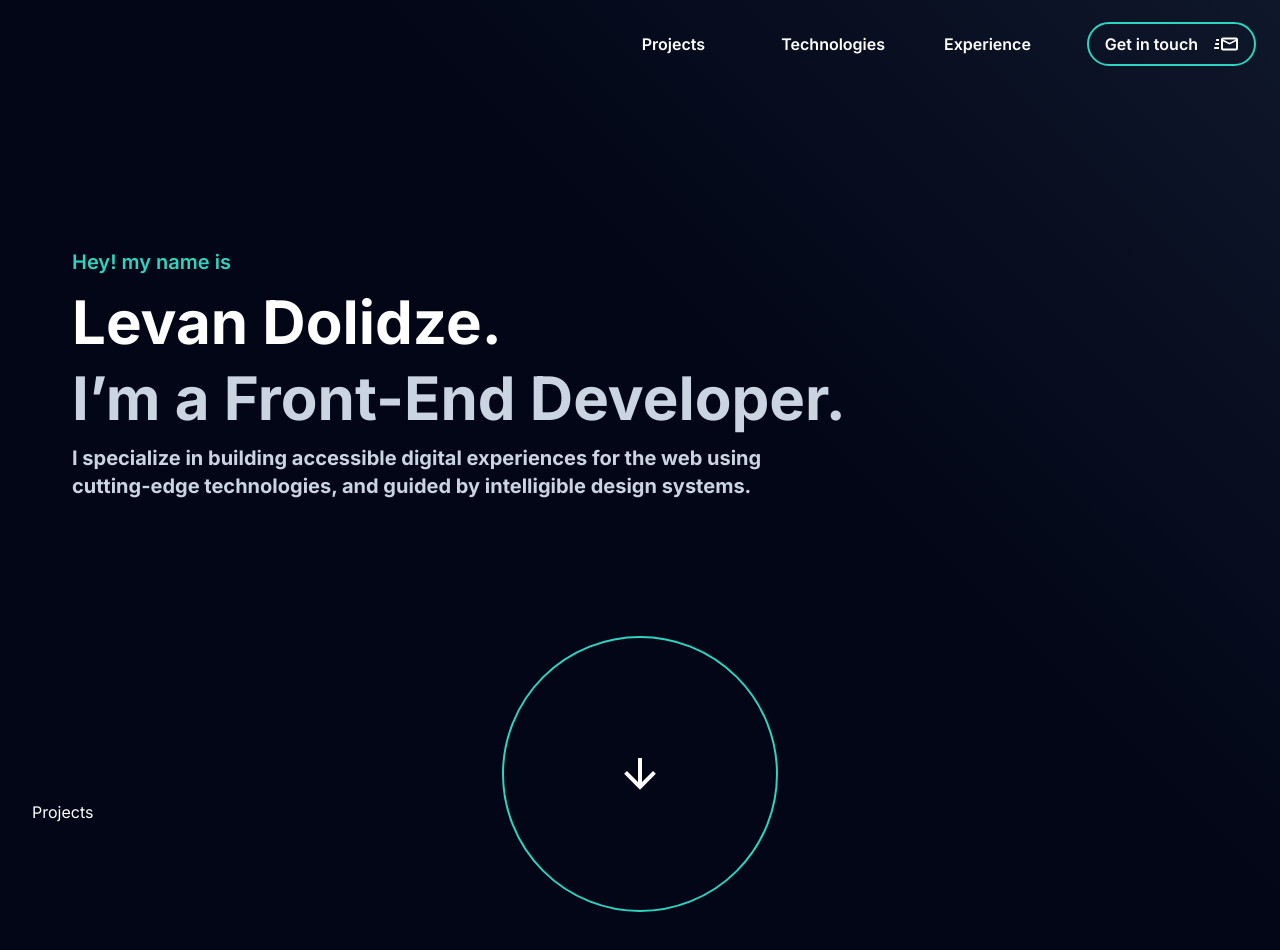
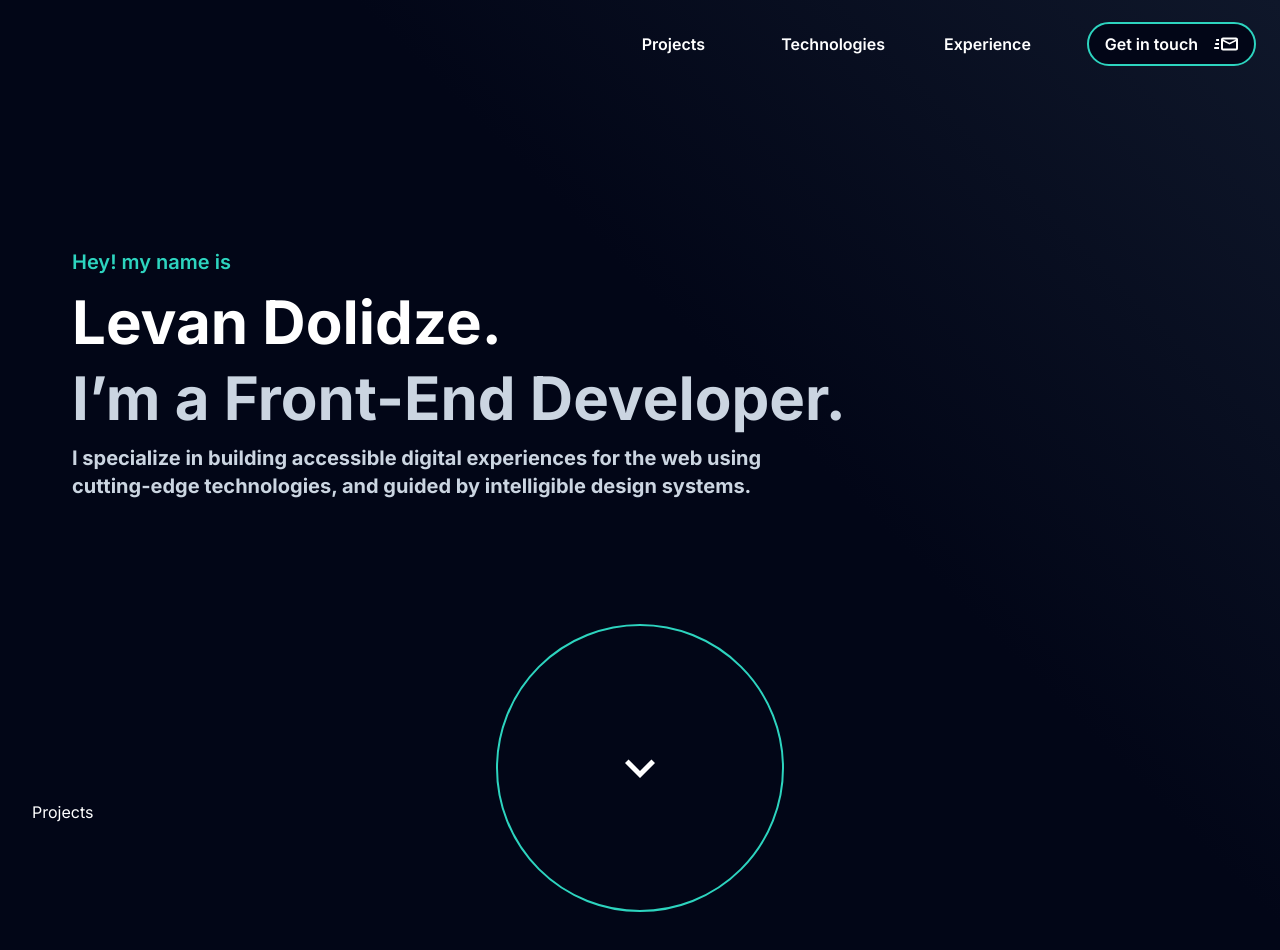
Before and after one commit to Levan-D/portfolio, a Next.js app: page / in a window 1280 px wide. Shown: the top 950 px of the page. Built offline with nearby package versions, Linux system fonts and the light colour scheme.

Commit message:
get in touch animation

```diff
--- a/app/(homepage)/about/components/ScrollBtn.tsx
+++ b/app/(homepage)/about/components/ScrollBtn.tsx
@@ -3,7 +3,7 @@
 "use client"
 
 import Icon from "@mdi/react"
-import { mdiArrowDown } from "@mdi/js"
+import { mdiChevronDown } from "@mdi/js"
 
 export default function ScrollBtn() {
   const scrollToElementSmooth = () => {
@@ -17,13 +17,13 @@ export default function ScrollBtn() {
         className="rounded-full border-2 border-teal-400 p-28 duration-500 group-hover:p-14  group-hover:text-slate-950 group-hover:[background:linear-gradient(135deg,_rgba(94,_234,_212,_1)_20%,rgba(45,_212,_191,_1)_80%)] "
       >
         <div className="arrow transition-opacity group-hover:opacity-0">
-          <Icon path={mdiArrowDown} size={2} />
+          <Icon path={mdiChevronDown} size={2.5} />
         </div>
         <div className="arrowDelay">
-          <Icon path={mdiArrowDown} size={2} />
+          <Icon path={mdiChevronDown} size={2.5} />
         </div>
         <div className="arrowDelaySecond">
-          <Icon path={mdiArrowDown} size={2} />
+          <Icon path={mdiChevronDown} size={2.5} />
         </div>
       </button>
     </div>
--- a/app/components/ContactBtn.tsx
+++ b/app/components/ContactBtn.tsx
@@ -18,7 +18,7 @@ export default function ContactBtn({ type }: Props) {
   }
   return (
     <button
-      className={`  flex gap-4 rounded-full border-2  border-teal-400 px-4 py-2 duration-300 hover:text-teal-200 active:text-teal-400 `}
+      className={`flickerBox flex gap-4 rounded-full border-2 border-teal-400  bg-slate-950 px-4 py-2 duration-300  active:text-teal-400 `}
       onClick={handleOpenModal}
     >
       <div className={`${type === "icon" && "hidden lg:block"}`}>Get in touch</div>
--- a/app/globals.css
+++ b/app/globals.css
@@ -84,7 +84,7 @@
 @keyframes slideDownSecond {
   0% {
     opacity: 0;
-    transform: translateY(-90px);
+    transform: translateY(-120px);
   }
 
   50% {
@@ -99,5 +99,26 @@
 
 /* contact btn */
 
+.flickerBox:hover {
+  animation: flickerBox 20s;
+}
+@keyframes flickerBox {
+  0% {
+    box-shadow: 0 0 0;
+  }
 
+  28%,
+  60%,
+  100% {
+    box-shadow: 0 0 36px rgba(45, 212, 191, 0.7), 0 0 16px rgba(45, 212, 191, 1),
+      0 0 50px rgba(232, 121, 249, 0.8), inset 0 0 24px rgba(45, 212, 191, 1);
+  }
+
+  20%,
+  40%,
+  80% {
+    box-shadow: 0 0 24px rgba(45, 212, 191, 0.6), 0 0 12px rgba(45, 212, 191, 0.8),
+      0 0 30px rgba(232, 121, 249, 0.6), inset 0 0 16px rgba(45, 212, 191, 0.8);
+  }
+}
 /* animations */
```
